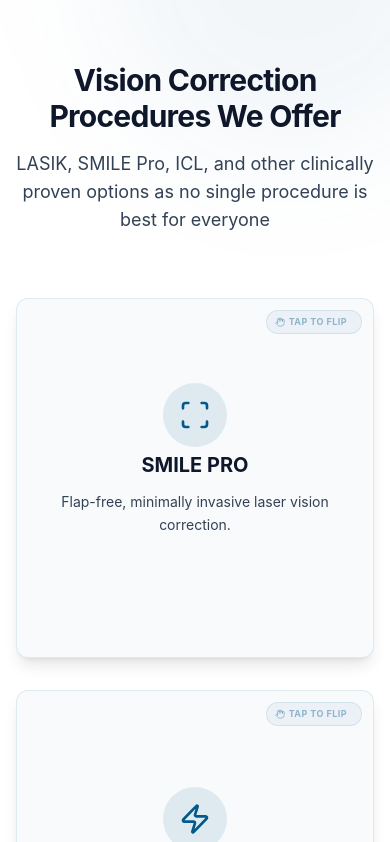
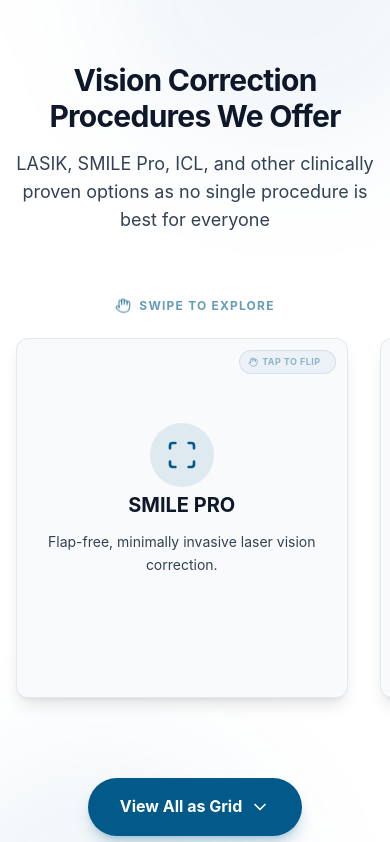
Before and after one commit to DiopterDev/Vision-Beyond-Glasses-2.0, a React (Vite) app: page / in a window 390 px wide. Shown: the part 1398-2240 px from the top of the page. Built offline with nearby package versions, Linux system fonts and the light colour scheme; no server answers.

Commit message:
feat: Enhance surgeries grid with mobile swipe hint
Adds a visual cue for mobile users to swipe and explore more surgeries. Also, refactors the grid layout to be more responsive and introduces a `no-scrollbar` class for improved UX.

```diff
--- a/src/components/SurgeriesGrid.tsx
+++ b/src/components/SurgeriesGrid.tsx
@@ -2,6 +2,7 @@
 import { Link } from 'react-router-dom';
 import { motion, AnimatePresence } from 'motion/react';
 import { useLanguage } from '../context/LanguageContext';
+import { cn } from '../lib/utils';
 import { Scan, Zap, Layers, BookOpen, CircleDot, Eye, Info, ChevronDown, ChevronUp, ArrowRight, Hand, MousePointer2 } from 'lucide-react';
 import { surgeriesData } from '../constants/surgeriesData';
 
@@ -183,8 +184,6 @@
     },
   ];
 
-  const visibleSurgeries = isMobile && !showAll ? surgeries.slice(0, 2) : surgeries;
-
   return (
     <section id="surgeries" className="py-24 bg-surface relative overflow-hidden">
       {/* Background Accents */}
@@ -207,9 +206,28 @@
           </p>
         </motion.div>
 
-        <div className="grid grid-cols-1 md:grid-cols-2 lg:grid-cols-3 gap-8">
+        {/* Swipe Hint for Mobile */}
+        {isMobile && !showAll && (
+          <motion.div
+            initial={{ opacity: 0, y: 10 }}
+            animate={{ opacity: 1, y: 0 }}
+            className="flex items-center justify-center space-x-2 mb-6 text-primary/60"
+          >
+            <Hand size={16} className="animate-bounce" />
+            <span className="text-xs font-bold uppercase tracking-widest">
+              {language === 'en' ? 'Swipe to explore' : 'अन्वेषण गर्न स्वाइप गर्नुहोस्'}
+            </span>
+          </motion.div>
+        )}
+
+        <div className={cn(
+          "grid gap-8 transition-all duration-500",
+          isMobile && !showAll
+            ? "flex overflow-x-auto pb-8 snap-x snap-mandatory -mx-4 px-4 no-scrollbar"
+            : "grid-cols-1 md:grid-cols-2 lg:grid-cols-3"
+        )}>
           <AnimatePresence mode="popLayout">
-            {visibleSurgeries.map((surgery, index) => (
+            {surgeries.map((surgery, index) => (
               <motion.div
                 key={surgery.titleKey}
                 ref={index === 1 ? secondCardRef : index === 2 ? thirdCardRef : null}
@@ -218,6 +236,10 @@
                 animate={{ opacity: 1, y: 0 }}
                 exit={{ opacity: 0, scale: 0.98 }}
                 transition={{ duration: 0.5, delay: index * 0.05, ease: [0.22, 1, 0.36, 1] }}
+                className={cn(
+                  "transition-all duration-500",
+                  isMobile && !showAll && "min-w-[85vw] snap-center"
+                )}
               >
                 <SurgeryCard {...surgery} />
               </motion.div>
@@ -237,7 +259,7 @@
               className="flex items-center space-x-2 px-8 py-4 bg-primary text-white rounded-full font-bold shadow-lg shadow-primary/25 hover:bg-primary/90 transition-all active:scale-95"
               aria-label={showAll ? t('surgeries.seeLess') : t('surgeries.seeMore')}
             >
-              <span>{showAll ? t('surgeries.seeLess') : t('surgeries.seeMore')}</span>
+              <span>{showAll ? (language === 'en' ? 'Switch to Carousel' : 'क्यारोसेलमा फर्कनुहोस्') : (language === 'en' ? 'View All as Grid' : 'सबैलाई ग्रिडमा हेर्नुहोस्')}</span>
               {showAll ? <ChevronUp size={20} /> : <ChevronDown size={20} />}
             </button>
           </motion.div>
--- a/src/index.css
+++ b/src/index.css
@@ -142,4 +142,12 @@
   .custom-scrollbar::-webkit-scrollbar-thumb:hover {
     background: color-mix(in srgb, var(--text-heading) 20%, transparent);
   }
+
+  .no-scrollbar::-webkit-scrollbar {
+    display: none;
+  }
+  .no-scrollbar {
+    -ms-overflow-style: none;
+    scrollbar-width: none;
+  }
 }
```
